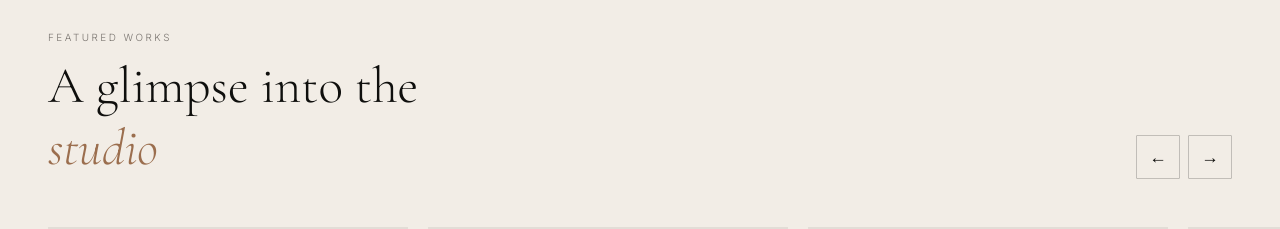
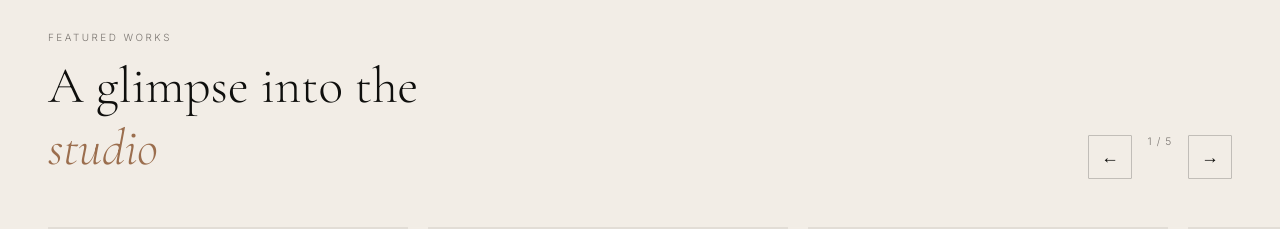
Before and after one commit to barkasa/dasha-visitka, a React (Vite) app: page / in a window 1280 px wide. Shown: the part 2900-3129 px from the top of the page. Built offline with nearby package versions, Linux system fonts and the light colour scheme.

Commit message:
Add carousel counter, verify social links and Formspree

```diff
--- a/src/components/Gallery.jsx
+++ b/src/components/Gallery.jsx
@@ -26,10 +26,14 @@ export default function Gallery({ lang }) {
   ];
 
   const itemWidth = 380;
-
+  const [currentIndex, setCurrentIndex] = useState(0);
   function slide(dir) {
     const max = (works.length - 3) * itemWidth;
-    setOffset((prev) => Math.max(0, Math.min(prev + dir * itemWidth, max)));
+    const newOffset = Math.max(0, Math.min(offset + dir * itemWidth, max));
+    setOffset(newOffset);
+    setCurrentIndex((prev) =>
+      Math.max(0, Math.min(prev + dir, works.length - 1)),
+    );
   }
 
   function handleTouchStart(e) {
@@ -64,6 +68,17 @@ export default function Gallery({ lang }) {
           <button className={styles.btn} onClick={() => slide(-1)}>
             ←
           </button>
+          <span
+            style={{
+              fontSize: "0.65rem",
+              letterSpacing: "0.1em",
+              color: "var(--stone)",
+              minWidth: "40px",
+              textAlign: "center",
+            }}
+          >
+            {currentIndex + 1} / {works.length}
+          </span>
           <button className={styles.btn} onClick={() => slide(1)}>
             →
           </button>
```
